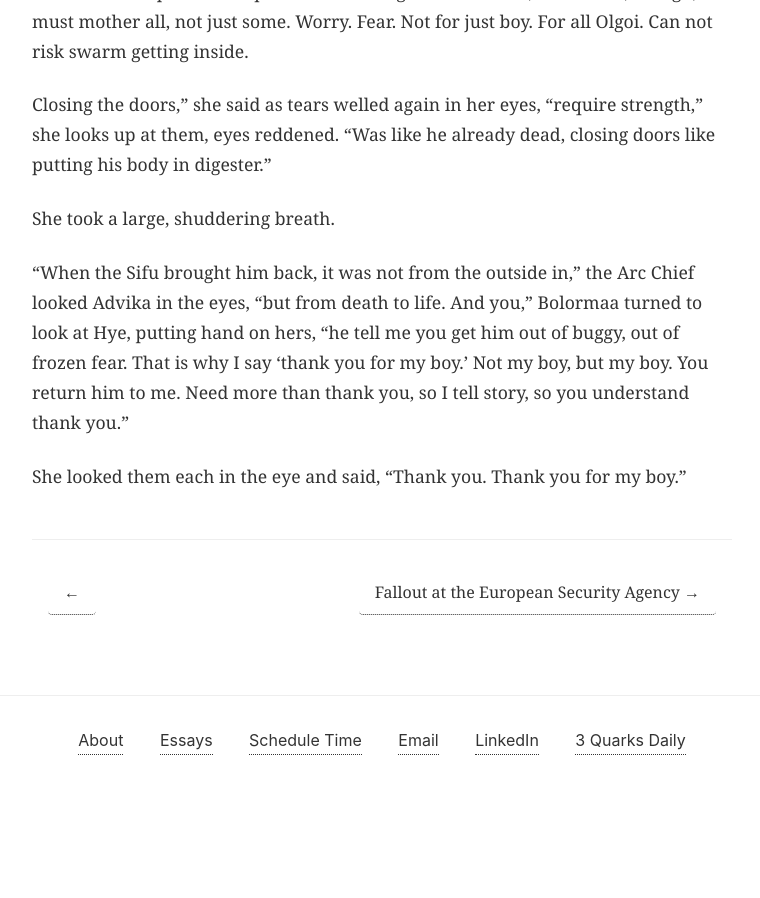
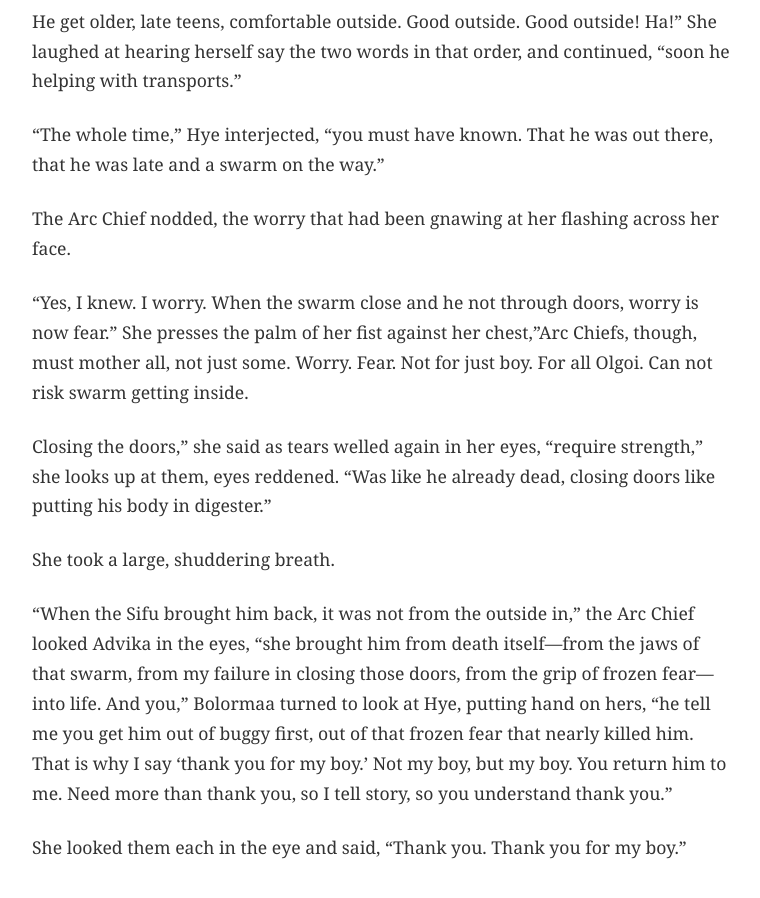
Before and after one commit to kmunki/kmunki.github.io, a Jekyll site: the page built from _fiction/violet/019-chapter-09.md, in a window 1280 px wide and 900 px high, scrolled down 6933 px. Shown: the whole window, without its empty margins (258-1018 px from the left). Built offline with Jekyll 4.4.1, drawn with Linux system fonts in a browser that asks for light colours; before the commit the page ends 7720 px from its top, so only the background shows below that; part of the change alters nothing that is shown; some of the changed text lies outside the part shown.

Commit message:
Polish Ch 9: Clarify injury scope, sabotage threat, metaphor
🤖 Generated with [Claude Code](https://claude.com/claude-code)

Co-Authored-By: Claude <noreply@anthropic.com>

```diff
--- a/_fiction/violet/019-chapter-09.md
+++ b/_fiction/violet/019-chapter-09.md
@@ -13,9 +13,11 @@ The military-issue motos roared across the steppe. A herd of wild ponies, scarre
 
 When they arrived, her expression was dour. The transport was not late, it was stuck. Barrels of reactant had come loose and lay strewn about next to the big rig itself, which was half tilted over, an axel shattered and two rear wheels blown out. The crew, just three arcies, were covered in grease and filth, their hands bloody with effort.
 
-“This is sabotage,” she said as they removed their helmets, “Rigs like this are built to handle open terrain, no road, not even this pockmarked suggestion of a goat trail could have done that. And look here,” the old woman bent low and tapped the split axel, “should be rent, all torn up. That’s a clean cut. Pre-weakened.”
+"This is sabotage," she said as they removed their helmets, "Rigs like this are built to handle open terrain, no road, not even this pockmarked suggestion of a goat trail could have done that. And look here," the old woman bent low and tapped the split axel, "should be rent, all torn up. That's a clean cut. Pre-weakened."
 
-“Load up the barrels,” Bolormaa bellowed, “we save what we can.”
+General Jee's jaw tightened. She met Advika's eyes for a moment—recognition passing between them—then turned away.
+
+"Load up the barrels," Bolormaa bellowed, "we save what we can."
 
 They worked fast, strapping barrels onto every available surface of the buggies. The sky darkened on the horizon. Oh gods, thought Hye, there it was: a cloud of all-consuming fury. Each swarm was unique, she knew, a product of the war, roaming the wilds attempting to satiate urges bred into them almost a century ago. Though generations of individuals had come and gone, the swarm remained, designed to self-sustain, replace, and to adapt. Only a few instincts drove them—consume, replicate, preserve the swarm, kill and destroy anything else.
 
@@ -101,9 +103,13 @@ With the great doors shut and the commotion of treating the injured attended too
 
 “You will,” said Hye, “because as soon as I leave you will grab your staff and begin hobbling about, stretching the bandages and burning up the calories the infusions need to accelerate your healing. Then you’ll faint—“
 
-“I would not faint!” Advika protested.
+"I would not faint!" Advika protested.
 
-“It is good,” said Bolormaa, who neither had noticed was standing at the doorway, “to be weak at times.”
+"The chrys-cast will hold the leg," came a new voice from the doorway. One of the arc's medical technicians, a woman with grey-streaked hair and competent bearing, stepped into the room. "Four weeks, maybe five, and the Sifu will be mobile. The elbow and side damage—the bite especially—that will take longer. Eight weeks before she's fully healed." She looked at Advika. "And you will fight me every day on the restrictions."
+
+Advika smiled thinly. "Eight weeks is acceptable."
+
+"It is good," said Bolormaa, who neither had noticed was standing at the doorway, "to be weak at times."
 
 The Arc Chief looked depleted. She came into the room and sat in a chair facing both Hye and Advika.
 
@@ -129,6 +135,6 @@ Closing the doors,” she said as tears welled again in her eyes, “require str
 
 She took a large, shuddering breath.
 
-“When the Sifu brought him back, it was not from the outside in,” the Arc Chief looked Advika in the eyes, “but from death to life. And you,” Bolormaa turned to look at Hye, putting hand on hers, “he tell me you get him out of buggy, out of frozen fear. That is why I say ‘thank you for my boy.’ Not my boy, but my boy. You return him to me. Need more than thank you, so I tell story, so you understand thank you.”
+"When the Sifu brought him back, it was not from the outside in," the Arc Chief looked Advika in the eyes, "she brought him from death itself—from the jaws of that swarm, from my failure in closing those doors, from the grip of frozen fear—into life. And you," Bolormaa turned to look at Hye, putting hand on hers, "he tell me you get him out of buggy first, out of that frozen fear that nearly killed him. That is why I say 'thank you for my boy.' Not my boy, but my boy. You return him to me. Need more than thank you, so I tell story, so you understand thank you."
 
 She looked them each in the eye and said, “Thank you. Thank you for my boy.”
```
